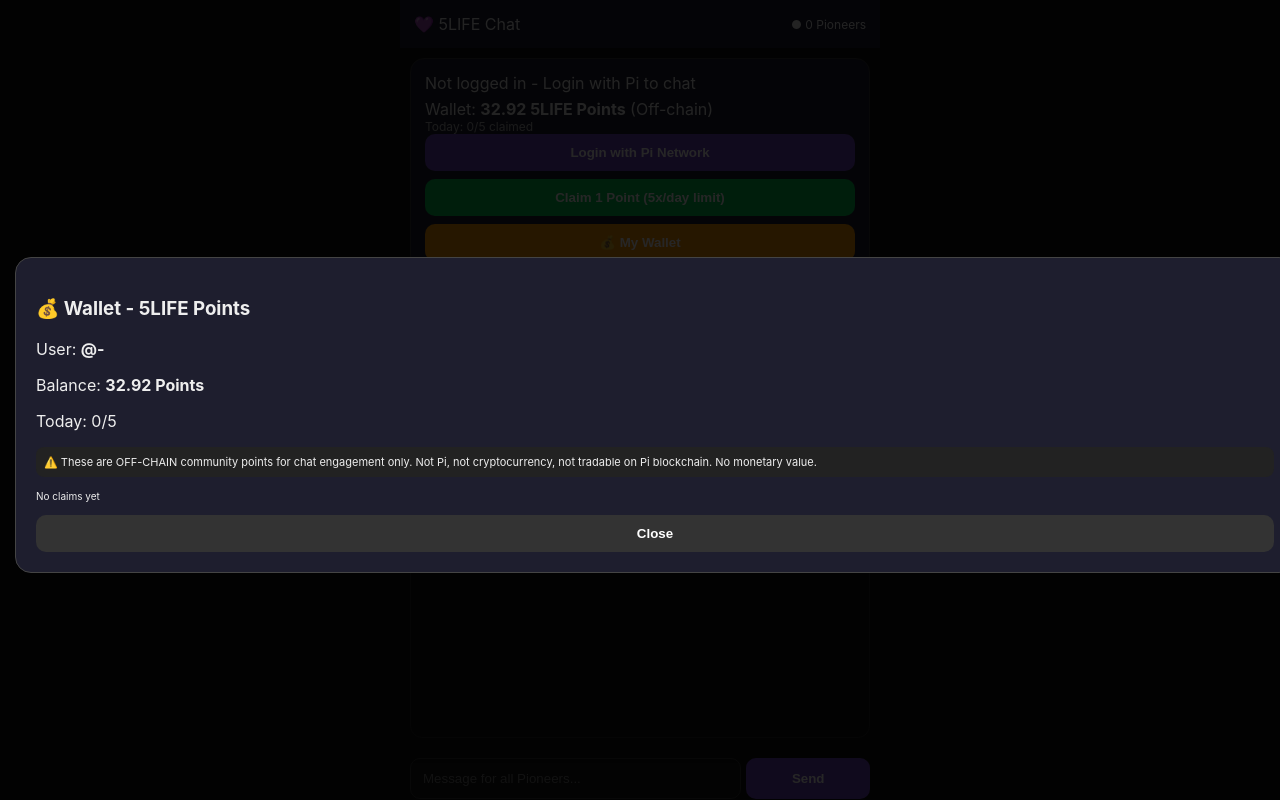
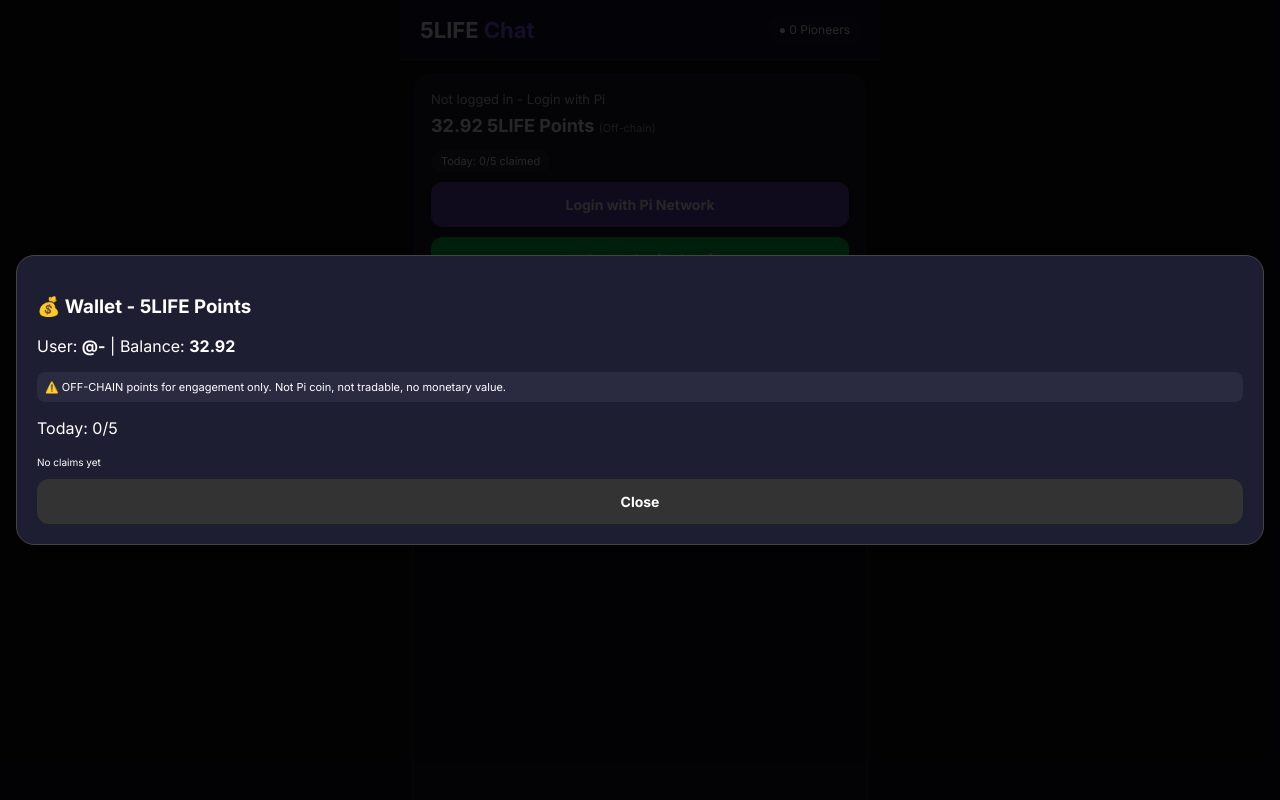
Before and after one commit to fivelifegeo/fivelifegeo.github.io, a plain HTML site: page 5life-chat/index.html in a window 1280 px wide. Both pictures are taken after a click on the button "💰 My Wallet". Shown: the top 800 px of the page. Drawn offline with Linux system fonts and the light colour scheme; a script that the page names is missing.

Commit message:
Refactor HTML structure and styles for 5LIFE Chat

```diff
--- a/5life-chat/index.html
+++ b/5life-chat/index.html
@@ -1,120 +1,84 @@
 <!DOCTYPE html>
 <html lang="en">
 <head>
-<meta charset="UTF-8"><meta name="viewport" content="width=device-width, initial-scale=1.0">
-<title>5LIFE Chat - Community Chat for Pioneers</title>
+<meta charset="UTF-8"><meta name="viewport" content="width=device-width,initial-scale=1.0">
+<title>5LIFE Chat</title>
 <script src="https://sdk.minepi.com/pi-sdk.js"></script>
 <script src="https://www.gstatic.com/firebasejs/10.7.1/firebase-app-compat.js"></script>
 <script src="https://www.gstatic.com/firebasejs/10.7.1/firebase-firestore-compat.js"></script>
+<link href="https://fonts.googleapis.com/css2?family=Inter:wght@400;600;700&display=swap" rel="stylesheet">
 <style>
-body{font-family:Inter,sans-serif;background:#0f0f0f;color:#eee;margin:0;max-width:480px;margin:auto}
-.header{padding:14px;background:#1a1a2e;display:flex;justify-content:space-between;align-items:center;position:sticky;top:0}
-.card{background:#1e1e2e;padding:14px;margin:10px;border-radius:14px;border:1px solid #333}
-button{padding:11px 14px;border:none;border-radius:10px;font-weight:700;cursor:pointer}
-.btn-pi{background:#6f42c1;color:white;width:100%}
-.btn-claim{background:#00c853;color:white;width:100%;margin-top:8px}
-.btn-wallet{background:#ff9800;color:white;width:100%;margin-top:8px}
-.tabs{display:flex;gap:6px;margin:10px}
-.tab{flex:1;padding:10px;background:#2a2a3a;border-radius:10px;text-align:center;font-size:13px}
-.tab.active{background:#6f42c1}
-.chat{height:48vh;overflow-y:auto;background:#111;margin:10px;border-radius:12px;padding:10px;border:1px solid #222}
-.msg{margin:7px 0;padding:8px 10px;background:#222;border-radius:10px;font-size:14px}
-.modal{display:none;position:fixed;top:0;left:0;width:100%;height:100%;background:rgba(0,0,0,.85);z-index:200;align-items:center;justify-content:center;padding:15px}
-.modal.show{display:flex}
-.modalBox{background:#1e1e2e;padding:20px;border-radius:16px;width:100%;max-height:85vh;overflow-y:auto;border:1px solid #444}
-.footer{text-align:center;padding:20px;font-size:12px;opacity:.7}
-.footer a{color:#8a5cff;text-decoration:none;margin:0 6px}
-.userrow{display:flex;justify-content:space-between;padding:10px;background:#222;margin:6px 0;border-radius:10px}
+*{font-family:'Inter',sans-serif;box-sizing:border-box}
+body{margin:0;background:#0f0f1a;color:#fff;max-width:480px;margin:auto;min-height:100vh}
+.header{background:#1a1a2e;padding:16px 20px;display:flex;justify-content:space-between;align-items:center;border-bottom:1px solid #2a2a40}
+.header h2{margin:0;font-size:22px} .header h2 span{color:#8a5cff}
+.online{font-size:12px;background:#1f1f35;padding:6px 10px;border-radius:20px}
+.card{margin:14px;background:#1e1e32;border:1px solid #2a2a44;border-radius:18px;padding:16px}
+.bal{font-size:18px;font-weight:700;margin:8px 0}
+.btn{width:100%;padding:14px;border:none;border-radius:12px;font-weight:700;margin-top:10px;cursor:pointer;font-size:14px}
+.btn-pi{background:#6f42c1;color:#fff} .btn-claim{background:#00c853;color:#fff} .btn-wallet{background:#ff9800;color:#fff}
+.tabs{display:flex;gap:8px;padding:0 14px}
+.tab{flex:1;padding:12px;background:#2a2a40;border-radius:14px;text-align:center;font-weight:600;font-size:13px;cursor:pointer}
+.tab.active{background:#7c4dff}
+.chat{height:52vh;overflow-y:auto;background:#13131f;margin:12px;border-radius:18px;padding:14px;border:1px solid #2a2a40}
+.msg{margin:10px 0;max-width:80%;padding:10px 14px;border-radius:16px;background:#2a2a40;font-size:14px;line-height:1.4}
+.msg.me{margin-left:auto;background:#3a2a6e;border-bottom-right-radius:4px}
+.msg.other{border-bottom-left-radius:4px}
+.msg small{opacity:.6;font-size:11px;display:block;margin-top:4px}
+.inputBar{display:flex;gap:8px;padding:12px}
+.inputBar input{flex:1;padding:14px;border-radius:12px;border:1px solid #333;background:#1a1a2e;color:#fff}
+.inputBar button{padding:0 18px;border-radius:12px;border:none;background:#7c4dff;color:#fff;font-weight:700}
+.userrow{display:flex;justify-content:space-between;align-items:center;padding:12px;background:#2a2a40;margin:8px 0;border-radius:12px}
+.modal{position:fixed;inset:0;background:rgba(0,0,0,.85);display:none;align-items:center;justify-content:center;z-index:100;padding:16px}
+.modal.show{display:flex} .modalBox{background:#1e1e32;padding:20px;border-radius:18px;width:100%;max-height:85vh;overflow:auto;border:1px solid #444}
+.footer{text-align:center;padding:24px 14px;font-size:11px;opacity:.6} .footer a{color:#8a5cff;text-decoration:none;margin:0 5px}
+.pill{display:inline-block;background:#2a2a40;padding:4px 10px;border-radius:20px;font-size:11px;margin-top:6px}
 </style>
 </head>
 <body>
-<div class="header"><span>💜 5LIFE Chat</span><span id="online" style="font-size:12px">● 0 Pioneers</span></div>
+<div class="header"><h2>5LIFE <span>Chat</span></h2><div class="online" id="online">● 0 Pioneers</div></div>
 
 <div class="card">
-<div id="user">Not logged in - Login with Pi to chat</div>
-<div style="margin-top:6px">Wallet: <b><span id="bal">32.92</span> 5LIFE Points</b> (Off-chain)</div>
-<div style="font-size:12px;opacity:.7">Today: <span id="todayClaimed">0</span>/5 claimed</div>
-<button class="btn-pi" onclick="loginPi()">Login with Pi Network</button>
-<button class="btn-claim" onclick="claimDaily()">Claim 1 Point (5x/day limit)</button>
-<button class="btn-wallet" onclick="openWallet()">💰 My Wallet</button>
+<div id="user" style="font-size:13px;opacity:.8">Not logged in - Login with Pi</div>
+<div class="bal"><span id="bal">32.92</span> 5LIFE Points <span style="font-size:11px;font-weight:400;opacity:.6">(Off-chain)</span></div>
+<div class="pill">Today: <span id="todayClaimed">0</span>/5 claimed</div>
+<button class="btn btn-pi" onclick="loginPi()">Login with Pi Network</button>
+<button class="btn btn-claim" onclick="claimDaily()">Claim 1 Point (5x/day)</button>
+<button class="btn btn-wallet" onclick="openWallet()">💰 My Wallet</button>
 </div>
 
 <div class="tabs">
-<div class="tab active" id="t-global" onclick="switchTab('global')">Global</div>
-<div class="tab" id="t-dm" onclick="switchTab('dm')">DMs</div>
+<div class="tab active" id="t-global" onclick="switchTab('global')">Global Chat</div>
+<div class="tab" id="t-dm" onclick="switchTab('dm')">DM</div>
 <div class="tab" id="t-users" onclick="switchTab('users')">Pioneers</div>
 </div>
 
-<div id="globalTab"><div id="chatBox" class="chat">Login to join Global chat. Be respectful to all Pioneers.</div>
-<div style="display:flex;gap:5px;padding:10px"><input id="msg" placeholder="Message for all Pioneers..." style="width:70%;padding:12px;border-radius:10px;border:1px solid #333;background:#111;color:white"><button onclick="sendGlobal()" style="background:#6f42c1;color:white;width:28%">Send</button></div></div>
+<div id="globalTab">
+<div id="chatBox" class="chat"><small style="opacity:.6">Welcome Pioneers! Login to chat. Be respectful.</small></div>
+<div class="inputBar"><input id="msg" placeholder="Message for Pioneers..."><button onclick="sendGlobal()">Send</button></div>
+</div>
 
-<div id="dmTab" style="display:none"><div id="dmBox" class="chat"></div><div style="display:flex;gap:5px;padding:10px"><input id="dmMsg" placeholder="Private message..." style="width:70%;padding:12px;border-radius:10px"><button onclick="sendDM()" style="background:#00c853;color:white;width:28%">Send</button></div></div>
+<div id="dmTab" style="display:none"><div id="dmBox" class="chat"></div><div class="inputBar"><input id="dmMsg" placeholder="Private message..."><button onclick="sendDM()">Send</button></div></div>
+<div id="usersTab" style="display:none"><div id="usersList" style="padding:12px"></div></div>
 
-<div id="usersTab" style="display:none"><div id="usersList" style="padding:10px"></div></div>
-
-<!-- WALLET MODAL -->
+<!-- WALLET -->
 <div id="walletModal" class="modal" onclick="if(event.target==this)closeWallet()"><div class="modalBox">
 <h3>💰 Wallet - 5LIFE Points</h3>
-<p>User: <b id="wUser">@-</b></p>
-<p>Balance: <b><span id="wBal">0</span> Points</b></p>
-<p>Today: <span id="wToday">0</span>/5</p>
-<p style="font-size:11px;background:#222;padding:8px;border-radius:8px">⚠️ These are OFF-CHAIN community points for chat engagement only. Not Pi, not cryptocurrency, not tradable on Pi blockchain. No monetary value.</p>
-<div id="wHistory" style="max-height:180px;overflow-y:auto;font-size:12px;margin-top:10px"></div>
-<button onclick="closeWallet()" style="width:100%;margin-top:12px;background:#333;color:white">Close</button>
-</div></div>
+<p>User: <b id="wUser">@-</b> | Balance: <b><span id="wBal">0</span></b></p>
+<p style="font-size:11px;background:#2a2a40;padding:8px;border-radius:8px">⚠️ OFF-CHAIN points for engagement only. Not Pi coin, not tradable, no monetary value.</p>
+<p>Today: <span id="wToday">0</span>/5</p><div id="wHistory" style="max-height:180px;overflow:auto;font-size:12px"></div>
+<button class="btn" style="background:#333;color:#fff" onclick="closeWallet()">Close</button></div></div>
 
-<!-- ABOUT MODAL -->
-<div id="aboutModal" class="modal" onclick="if(event.target==this)closeAbout()"><div class="modalBox">
-<h3>About 5LIFE Chat</h3>
-<p><b>5LIFE Chat</b> is a community chat app built for Pi Pioneers to connect, chat globally and privately.</p>
-<p>Developed by: <b>FiveLifeGeo</b> - A Pi community builder in Philippines.</p>
-<p>Version: 1.0 | Built with Pi SDK + Firebase</p>
-<p>This app uses Pi Authentication only for username. No Pi payments required to chat.</p>
-<p>Token Info: 5LIFE (fivelifegeo) is a community token with 1B supply created on Pi Testnet for community purposes. Balance 32.92 shown from off-chain display.</p>
-<button onclick="closeAbout()" style="width:100%;background:#333;color:white">Close</button>
-</div></div>
+<!-- ABOUT/POLICY/TERMS SAME AS BEFORE -->
+<div id="aboutModal" class="modal" onclick="if(event.target==this)closeAbout()"><div class="modalBox"><h3>About 5LIFE Chat</h3><p>Community chat for Pi Pioneers. Global + DM + Wallet. Built by FiveLifeGeo Philippines. Pi Login only. Token 5LIFE (fivelifegeo) 1B supply Testnet community token. Balance display off-chain.</p><button class="btn" style="background:#333;color:#fff" onclick="closeAbout()">Close</button></div></div>
+<div id="policyModal" class="modal" onclick="if(event.target==this)closePolicy()"><div class="modalBox"><h3>Privacy Policy</h3><p>We collect Pi username, UID, messages. Firebase storage. No private keys. 90 days deletion. 13+ only.</p><button class="btn" style="background:#333;color:#fff" onclick="closePolicy()">Close</button></div></div>
+<div id="termsModal" class="modal" onclick="if(event.target==this)closeTerms()"><div class="modalBox"><h3>Terms</h3><p>Respectful only. No spam. Points off-chain no value. 5/day limit. Not affiliated with Pi Core Team. Sandbox Testnet mode.</p><button class="btn" style="background:#333;color:#fff" onclick="closeTerms()">Close</button></div></div>
 
-<!-- POLICY MODAL -->
-<div id="policyModal" class="modal" onclick="if(event.target==this)closePolicy()"><div class="modalBox">
-<h3>Privacy Policy</h3>
-<p><small>Last updated: Nov 27, 2026</small></p>
-<p>1. <b>Data we collect:</b> Pi username, Pi UID (from Pi SDK), chat messages, online status. Stored in Firebase Firestore.</p>
-<p>2. <b>Use:</b> To show chat, online users, and DM functionality.</p>
-<p>3. <b>We do NOT collect:</b> Pi password, private key, wallet passphrase, email, phone.</p>
-<p>4. <b>Storage:</b> Firebase (Google) - secure. Messages deleted after 90 days.</p>
-<p>5. <b>Children:</b> 13+ only per Pi TOS.</p>
-<p>6. Contact: fivelifegeo.github.io</p>
-<button onclick="closePolicy()" style="width:100%;background:#333;color:white">Close</button>
-</div></div>
-
-<!-- TERMS MODAL -->
-<div id="termsModal" class="modal" onclick="if(event.target==this)closeTerms()"><div class="modalBox">
-<h3>Terms of Service</h3>
-<p>1. Be respectful. No spam, hate, scam, NSFW.</p>
-<p>2. No Pi private keys sharing. We will never ask for it.</p>
-<p>3. Points are community engagement points, off-chain, no monetary value, not Pi cryptocurrency.</p>
-<p>4. 5 claims per day limit to prevent abuse. Reset 00:00 Asia/Manila.</p>
-<p>5. Pi Network is not affiliated with 5LIFE Chat. Pi SDK used under Pi Developer Terms.</p>
-<p>6. We reserve right to ban users violating Pi community guidelines.</p>
-<p>7. Testnet Mode: This app runs in Pi SDK sandbox/test mode until approved for Mainnet.</p>
-<button onclick="closeTerms()" style="width:100%;background:#333;color:white">Close</button>
-</div></div>
-
-<div class="footer">
-<a href="#" onclick="openAbout();return false">About</a> |
-<a href="#" onclick="openPolicy();return false">Privacy Policy</a> |
-<a href="#" onclick="openTerms();return false">Terms</a>
-<br><br>© 2026 5LIFE Community | Not affiliated with Pi Core Team<br>
-Built for Pi Ecosystem - Testnet
-</div>
+<div class="footer"><a href="#" onclick="openAbout();return false">About</a> | <a href="#" onclick="openPolicy();return false">Privacy</a> | <a href="#" onclick="openTerms();return false">Terms</a><br><br>© 2026 5LIFE Community • Not affiliated with Pi Core Team<br>Secure • Fast • Decentralized • Powered by Pi Network</div>
 
 <script>
-// REPLACE WITH YOUR FIREBASE - REQUIRED FOR COMPLIANCE (no local-only chat)
 const firebaseConfig = { apiKey:"YOUR_KEY", authDomain:"YOUR_DOMAIN", projectId:"YOUR_PROJECT", storageBucket:"YOUR_BUCKET", messagingSenderId:"YOUR_ID", appId:"YOUR_APP" };
-firebase.initializeApp(firebaseConfig);
-const db=firebase.firestore();
-const Pi=window.Pi; Pi.init({version:"2.0", sandbox:true});
-
+firebase.initializeApp(firebaseConfig); const db=firebase.firestore(); const Pi=window.Pi; Pi.init({version:"2.0",sandbox:true});
 let currentUser=null, currentUsername=null, activeDM=null; const DAILY_LIMIT=5;
 async function loginPi(){ try{ const a=await Pi.authenticate(['username'],()=>{}); currentUser=a.user.uid; currentUsername=a.user.username; document.getElementById('user').innerText="Hi @"+currentUsername+" (Verified Pioneer)"; document.getElementById('wUser').innerText="@"+currentUsername; await db.collection('users').doc(currentUser).set({username:currentUsername,lastSeen:Date.now(),balance:parseFloat(localStorage.getItem('5life_bal')||32.92)},{merge:true}); loadAll(); updateWalletUI(); }catch(e){alert(e.message)} }
 function switchTab(t){ document.getElementById('globalTab').style.display=t=='global'?'block':'none'; document.getElementById('dmTab').style.display=t=='dm'?'block':'none'; document.getElementById('usersTab').style.display=t=='users'?'block':'none'; document.querySelectorAll('.tab').forEach(x=>x.classList.remove('active')); document.getElementById('t-'+t).classList.add('active'); }
@@ -123,13 +87,13 @@ function openAbout(){ document.getElementById('aboutModal').classList.add('show'
 function openPolicy(){ document.getElementById('policyModal').classList.add('show'); } function closePolicy(){ document.getElementById('policyModal').classList.remove('show'); }
 function openTerms(){ document.getElementById('termsModal').classList.add('show'); } function closeTerms(){ document.getElementById('termsModal').classList.remove('show'); }
 function getTodayKey(){ return new Date().toLocaleDateString('en-CA',{timeZone:'Asia/Manila'}); }
-function updateWalletUI(){ let bal=parseFloat(localStorage.getItem('5life_bal')||32.92); let key=getTodayKey(); let claimed=parseInt(localStorage.getItem('5life_claim_'+key)||0); document.getElementById('bal').innerText=bal.toFixed(2); document.getElementById('wBal').innerText=bal.toFixed(2); document.getElementById('todayClaimed').innerText=claimed; document.getElementById('wToday').innerText=claimed; let hist=JSON.parse(localStorage.getItem('5life_hist')||'[]'); document.getElementById('wHistory').innerHTML=hist.slice(-10).reverse().map(h=>`<div style="padding:5px 0;border-bottom:1px solid #222">${h}</div>`).join('')||'<small>No claims yet</small>'; }
-function claimDaily(){ if(!currentUser)return alert("Login with Pi first!"); let key=getTodayKey(); let claimed=parseInt(localStorage.getItem('5life_claim_'+key)||0); if(claimed>=DAILY_LIMIT)return alert("Daily limit 5/5 reached. Try tomorrow 12MN PHT."); claimed++; let bal=parseFloat(localStorage.getItem('5life_bal')||32.92)+1; localStorage.setItem('5life_bal',bal); localStorage.setItem('5life_claim_'+key,claimed); let hist=JSON.parse(localStorage.getItem('5life_hist')||'[]'); hist.push(`+1 Point - ${new Date().toLocaleString()} - Bal: ${bal.toFixed(2)}`); localStorage.setItem('5life_hist',JSON.stringify(hist)); updateWalletUI(); db.collection('users').doc(currentUser).update({balance:bal,lastClaim:Date.now()}); alert(`Claimed ${claimed}/5 today!`); }
-function loadAll(){ db.collection('global_messages').orderBy('time','asc').limit(100).onSnapshot(snap=>{ let box=document.getElementById('chatBox'); box.innerHTML=''; snap.forEach(d=>{ let m=d.data(); box.innerHTML+=`<div class="msg"><b>@${m.username}</b>: ${m.text}</div>`; }); box.scrollTop=box.scrollHeight; }); db.collection('users').onSnapshot(snap=>{ let list=document.getElementById('usersList'); list.innerHTML=''; let c=0; snap.forEach(doc=>{ c++; let u=doc.data(); list.innerHTML+=`<div class="userrow"><span>@${u.username}</span><button onclick="openDM('${doc.id}','${u.username}')" style="background:#6f42c1;color:white">Message</button></div>`; }); document.getElementById('online').innerText=`● ${c} Pioneers`; }); }
+function updateWalletUI(){ let bal=parseFloat(localStorage.getItem('5life_bal')||32.92); let key=getTodayKey(); let claimed=parseInt(localStorage.getItem('5life_claim_'+key)||0); document.getElementById('bal').innerText=bal.toFixed(2); document.getElementById('wBal').innerText=bal.toFixed(2); document.getElementById('todayClaimed').innerText=claimed; document.getElementById('wToday').innerText=claimed; let hist=JSON.parse(localStorage.getItem('5life_hist')||'[]'); document.getElementById('wHistory').innerHTML=hist.slice(-10).reverse().map(h=>`<div style="padding:6px 0;border-bottom:1px solid #222">${h}</div>`).join('')||'<small>No claims yet</small>'; }
+function claimDaily(){ if(!currentUser)return alert("Login with Pi first!"); let key=getTodayKey(); let claimed=parseInt(localStorage.getItem('5life_claim_'+key)||0); if(claimed>=DAILY_LIMIT)return alert("Daily limit 5/5 reached. Tomorrow 12MN PHT."); claimed++; let bal=parseFloat(localStorage.getItem('5life_bal')||32.92)+1; localStorage.setItem('5life_bal',bal); localStorage.setItem('5life_claim_'+key,claimed); let hist=JSON.parse(localStorage.getItem('5life_hist')||'[]'); hist.push(`+1 Point - ${new Date().toLocaleString()} - Bal: ${bal.toFixed(2)}`); localStorage.setItem('5life_hist',JSON.stringify(hist)); updateWalletUI(); db.collection('users').doc(currentUser).update({balance:bal,lastClaim:Date.now()}); alert(`Claimed ${claimed}/5 today!`); }
+function loadAll(){ db.collection('global_messages').orderBy('time','asc').limit(100).onSnapshot(snap=>{ let box=document.getElementById('chatBox'); box.innerHTML=''; snap.forEach(d=>{ let m=d.data(); let cls=m.uid==currentUser?'msg me':'msg other'; box.innerHTML+=`<div class="${cls}"><b>@${m.username}</b> ${m.text}<small>${new Date(m.time).toLocaleTimeString()}</small></div>`; }); box.scrollTop=box.scrollHeight; }); db.collection('users').onSnapshot(snap=>{ let list=document.getElementById('usersList'); list.innerHTML=''; let c=0; snap.forEach(doc=>{ c++; let u=doc.data(); list.innerHTML+=`<div class="userrow"><span>@${u.username}</span><button onclick="openDM('${doc.id}','${u.username}')" style="background:#7c4dff;color:#fff;padding:8px 12px;border-radius:10px;border:none">Message</button></div>`; }); document.getElementById('online').innerText=`● ${c} Pioneers`; }); }
 async function sendGlobal(){ let t=document.getElementById('msg').value.trim(); if(!t||!currentUser)return alert("Login first!"); if(t.length>200)return alert("Max 200 chars"); await db.collection('global_messages').add({uid:currentUser,username:currentUsername,text:t,time:Date.now()}); document.getElementById('msg').value=''; }
-function openDM(uid,uname){ activeDM=uid; switchTab('dm'); db.collection('dm').doc([currentUser,uid].sort().join('_')).collection('messages').orderBy('time').onSnapshot(snap=>{ let box=document.getElementById('dmBox'); box.innerHTML=`<small>Private with @${uname} - Respectful chat only</small>`; snap.forEach(doc=>{ let d=doc.data(); box.innerHTML+=`<div class="msg"><b>${d.from==currentUser?'You':'@'+uname}</b>: ${d.text}</div>`; }); box.scrollTop=box.scrollHeight; }); }
+function openDM(uid,uname){ activeDM=uid; switchTab('dm'); db.collection('dm').doc([currentUser,uid].sort().join('_')).collection('messages').orderBy('time').onSnapshot(snap=>{ let box=document.getElementById('dmBox'); box.innerHTML=`<small style="opacity:.6">Private with @${uname}</small>`; snap.forEach(doc=>{ let d=doc.data(); let cls=d.from==currentUser?'msg me':'msg other'; box.innerHTML+=`<div class="${cls}">${d.text}</div>`; }); box.scrollTop=box.scrollHeight; }); }
 async function sendDM(){ let t=document.getElementById('dmMsg').value.trim(); if(!t||!activeDM)return; let chatId=[currentUser,activeDM].sort().join('_'); await db.collection('dm').doc(chatId).collection('messages').add({from:currentUser,to:activeDM,text:t,time:Date.now()}); document.getElementById('dmMsg').value=''; }
 updateWalletUI();
 </script>
 </body>
-  </html>
+                                            </html>
```
